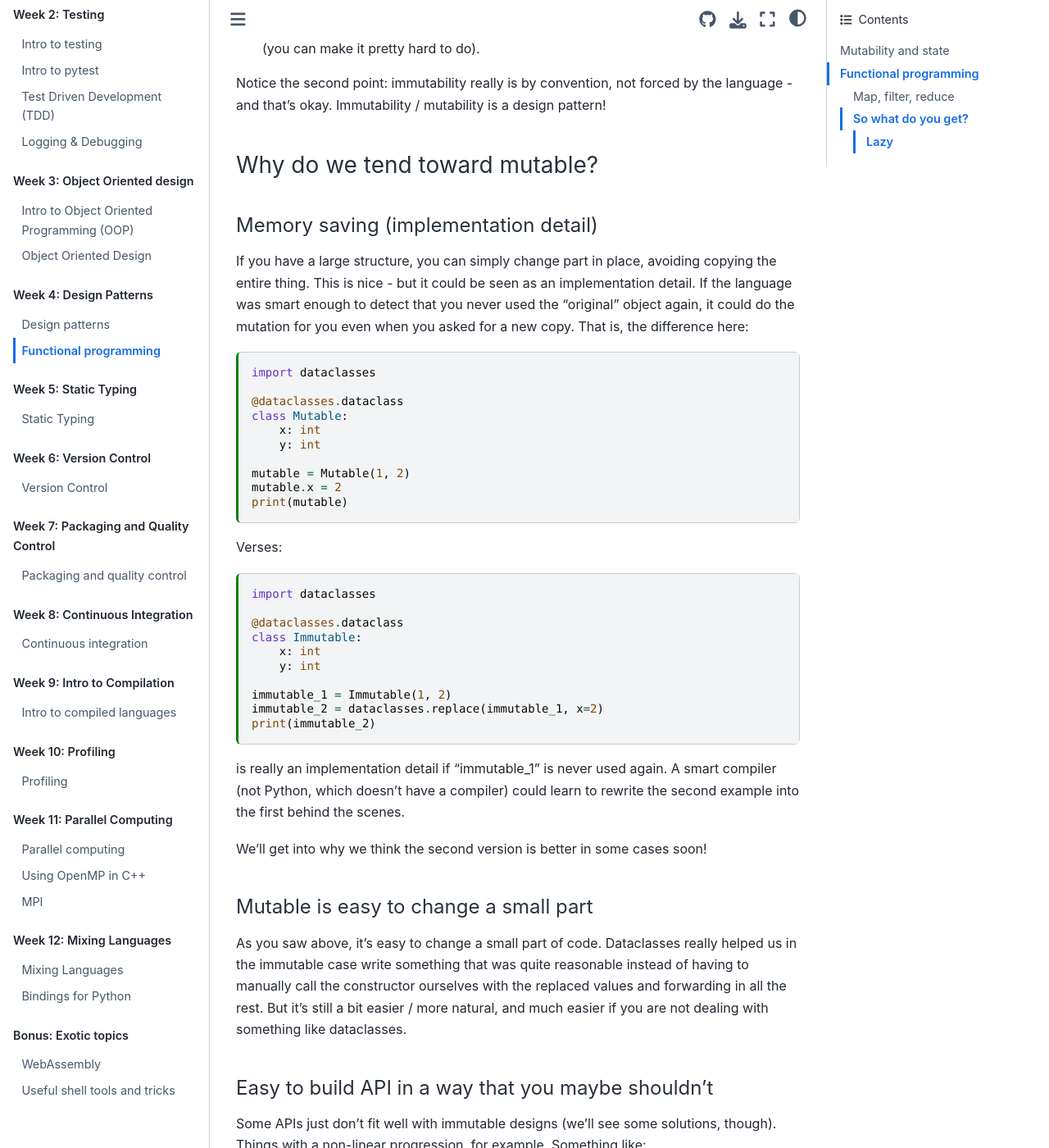
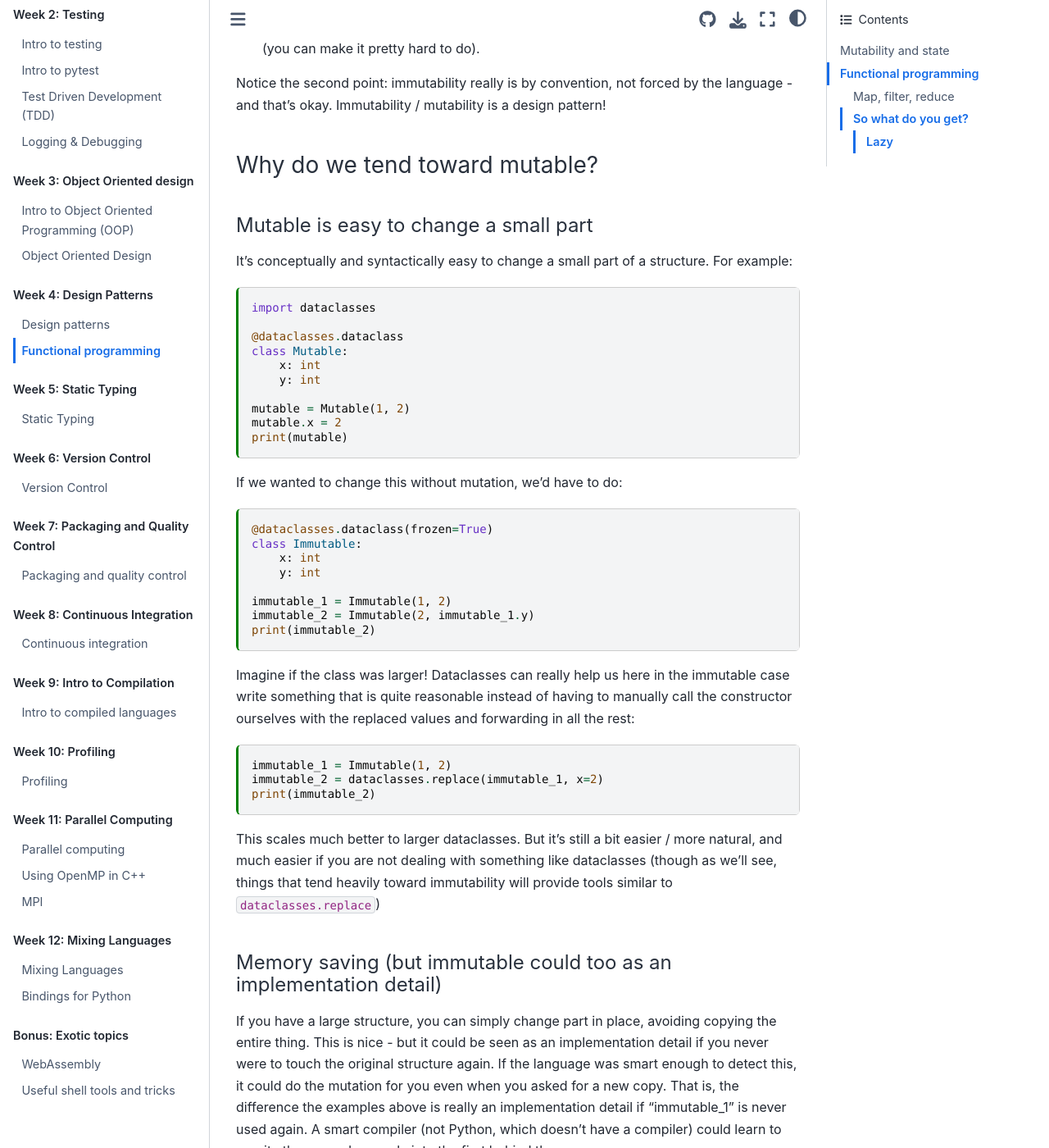
Before and after one commit to se-for-sci/se-for-sci.github.io, a Jupyter Book: the page built from content/week4/functional.md, in a window 1280 px wide and 1400 px high, scrolled down 377 px. Shown: the whole window at 82% size. Built offline with Jupyter Book 1.0.4 settings and Sphinx 7.4.7 and the Sphinx Book theme 1.1.4, drawn with Linux system fonts in a browser that asks for light colours; some of the changed text lies outside the part shown.

Commit message:
fix: minor adjustments before class
Signed-off-by: Henry Schreiner <henryschreineriii@gmail.com>

````diff
--- a/content/week4/functional.md
+++ b/content/week4/functional.md
@@ -39,13 +39,10 @@ language - and that's okay. Immutability / mutability is a design pattern!
 
 ### Why do we tend toward mutable?
 
-#### Memory saving (implementation detail)
+#### Mutable is easy to change a small part
 
-If you have a large structure, you can simply change part in place, avoiding
-copying the entire thing. This is nice - but it could be seen as an
-implementation detail. If the language was smart enough to detect that you never
-used the "original" object again, it could do the mutation for you even when you
-asked for a new copy. That is, the difference here:
+It's conceptually and syntactically easy to change a small part of a structure.
+For example:
 
 ```{code-cell} python3
 import dataclasses
@@ -60,34 +57,48 @@ mutable.x = 2
 print(mutable)
 ```
 
-Verses:
+If we wanted to change this without mutation, we'd have to do:
 
 ```{code-cell} python3
-import dataclasses
-
-@dataclasses.dataclass
+@dataclasses.dataclass(frozen=True)
 class Immutable:
     x: int
     y: int
 
 immutable_1 = Immutable(1, 2)
+immutable_2 = Immutable(2, immutable_1.y)
+print(immutable_2)
+```
+
+Imagine if the class was larger! Dataclasses can really help us here in the
+immutable case write something that is quite reasonable instead of having to
+manually call the constructor ourselves with the replaced values and forwarding
+in all the rest:
+
+```{code-cell} python3
+immutable_1 = Immutable(1, 2)
 immutable_2 = dataclasses.replace(immutable_1, x=2)
 print(immutable_2)
 ```
 
-is really an implementation detail if "immutable_1" is never used again. A smart
-compiler (not Python, which doesn't have a compiler) could learn to rewrite the
-second example into the first behind the scenes.
+This scales much better to larger dataclasses. But it's still a bit easier /
+more natural, and much easier if you are not dealing with something like
+dataclasses (though as we'll see, things that tend heavily toward immutability
+will provide tools similar to `dataclasses.replace`)
 
-We'll get into why we think the second version is better in some cases soon!
+#### Memory saving (but immutable could too as an implementation detail)
 
-#### Mutable is easy to change a small part
+If you have a large structure, you can simply change part in place, avoiding
+copying the entire thing. This is nice - but it could be seen as an
+implementation detail if you never were to touch the original structure again.
+If the language was smart enough to detect this, it could do the mutation for
+you even when you asked for a new copy. That is, the difference the examples
+above is really an implementation detail if "immutable_1" is never used again. A
+smart compiler (not Python, which doesn't have a compiler) could learn to
+rewrite the second example into the first behind the scenes.
 
-As you saw above, it's easy to change a small part of code. Dataclasses really
-helped us in the immutable case write something that was quite reasonable
-instead of having to manually call the constructor ourselves with the replaced
-values and forwarding in all the rest. But it's still a bit easier / more
-natural, and much easier if you are not dealing with something like dataclasses.
+We'll get into why we think the immutable versions may be better in some cases
+soon!
 
 #### Easy to build API in a way that you maybe shouldn't
 
@@ -190,14 +201,15 @@ of tuples and such.
 
 Functional programming often involves passing functions to functions. Three very
 common ones are `map` (apply a function to each item of a sequence), `filter`
-(remove items from a sequence based on a function), and reduce (apply a function
-to successive pairs of a sequence).
+(remove items from a sequence based on a function), and `reduce` (apply a
+function to successive pairs of a sequence). You'll sometimes see map called
+`apply`, and reduce called `fold`.
 
 Let's take the following Pythonic code using a comprehension:
 
 ```{code-cell} python3
 items = [1, 2, 3, 4, 5]
-sum_sq_odds = sum(x**2 for x in items if x % 2)
+sum_sq_odds = sum(x**2 for x in items if x % 2 == 1)
 print(sum_sq_odds)
 ```
 
@@ -208,7 +220,7 @@ import functools
 
 
 items = [1, 2, 3, 4, 5]
-sum_sq_odds = functools.reduce(lambda x, y: x + y, filter(lambda x: x % 2, map(lambda x: x**2, items)))
+sum_sq_odds = functools.reduce(lambda x, y: x + y, filter(lambda x: x % 2 == 1, map(lambda x: x**2, items)))
 print(sum_sq_odds)
 ```
 
````
Also changed, not shown: noxfile.py (+0 -20 lines).
